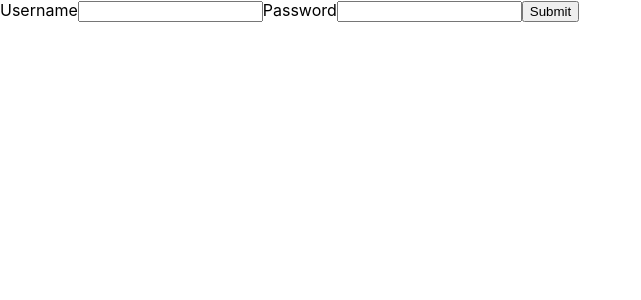
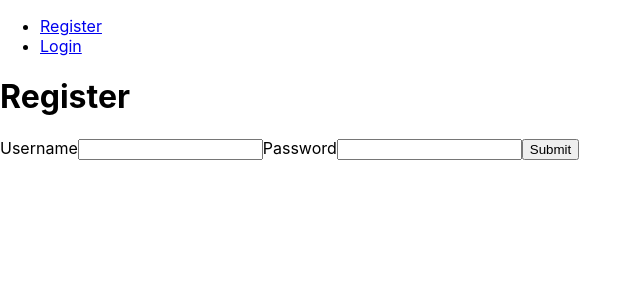
Before and after one commit to codenamics/Voting-App, a React (Create React App) app in the folder client/: page /register in a window 1280 px wide. Shown: the top 300 px of the page, without its empty margins (0-641 px from the left). Built offline with nearby package versions, Linux system fonts and the light colour scheme.

Commit message:
navbar, routes, logout

```diff
--- a/client/src/App.js
+++ b/client/src/App.js
@@ -7,6 +7,7 @@ import store from "./store/store";
 import { setToken, setCurrentUser, addError } from "./store/actions";
 
 import Routes from "./components/Routes";
+import NavBar from "./layout/NavBar";
 
 if (localStorage.jwtToken) {
   setToken(localStorage.jwtToken);
@@ -24,6 +25,7 @@ class App extends Component {
       <Provider store={store}>
         <Router>
           <React.Fragment>
+            <NavBar />
             <Routes />
           </React.Fragment>
         </Router>
--- a/client/src/components/Auth.jsx
+++ b/client/src/components/Auth.jsx
@@ -26,9 +26,11 @@ class Auth extends Component {
 
   render() {
     const { username, password } = this.state;
+    const { headline } = this.props;
     return (
       <div>
         <form onSubmit={this.handleSubmit}>
+          <h1>{headline}</h1>
           <label htmlFor="username">Username</label>
           <input
             type="text"
--- a/client/src/layout/AuthPage.jsx
+++ b/client/src/layout/AuthPage.jsx
@@ -3,13 +3,13 @@ import { Redirect } from "react-router-dom";
 import Auth from "../components/Auth";
 import ErrorMessage from "../components/ErrorMessage";
 
-const AuthPage = ({ authType, isAuthenticated }) => {
+const AuthPage = ({ authType, headline, isAuthenticated }) => {
   if (isAuthenticated) return <Redirect to="/" />;
 
   return (
     <div>
       <ErrorMessage />
-      <Auth authType={authType} />
+      <Auth authType={authType} headline={headline} />
     </div>
   );
 };
--- /dev/null
+++ b/client/src/layout/NavBar.jsx
@@ -0,0 +1,34 @@
+import React from "react";
+import { Link } from "react-router-dom";
+import { connect } from "react-redux";
+import { logout } from "../store/actions";
+
+const NavBar = ({ auth, logout }) => {
+  return (
+    <div>
+      <ul>
+        <li>
+          <Link to="/register">Register</Link>
+        </li>
+        <li>
+          <Link to="/login">Login</Link>
+        </li>
+        {auth.isAuthenticated ? (
+          <li>
+            <a onClick={logout}>Logout</a>
+          </li>
+        ) : null}
+        {auth.isAuthenticated ? <p>Logged in as {auth.user.username}</p> : null}
+      </ul>
+    </div>
+  );
+};
+
+const mapStateToProps = state => ({
+  auth: state.auth
+});
+
+export default connect(
+  mapStateToProps,
+  { logout }
+)(NavBar);
```
